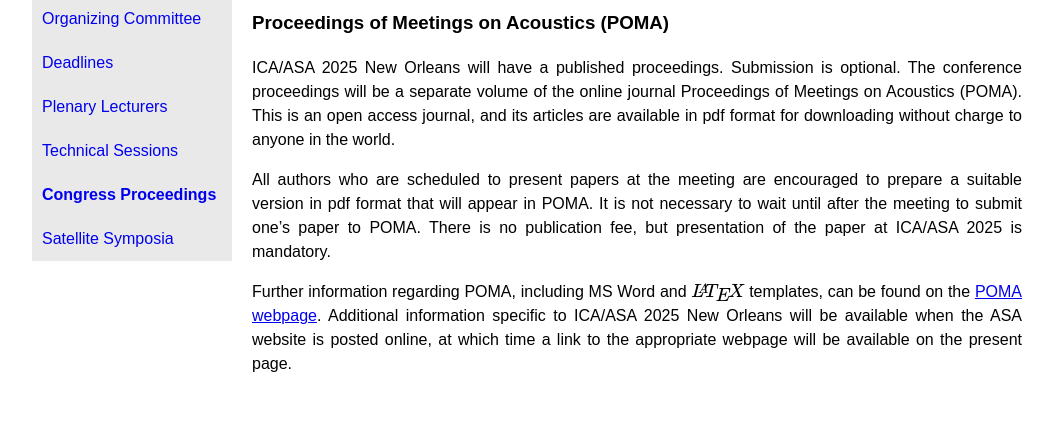
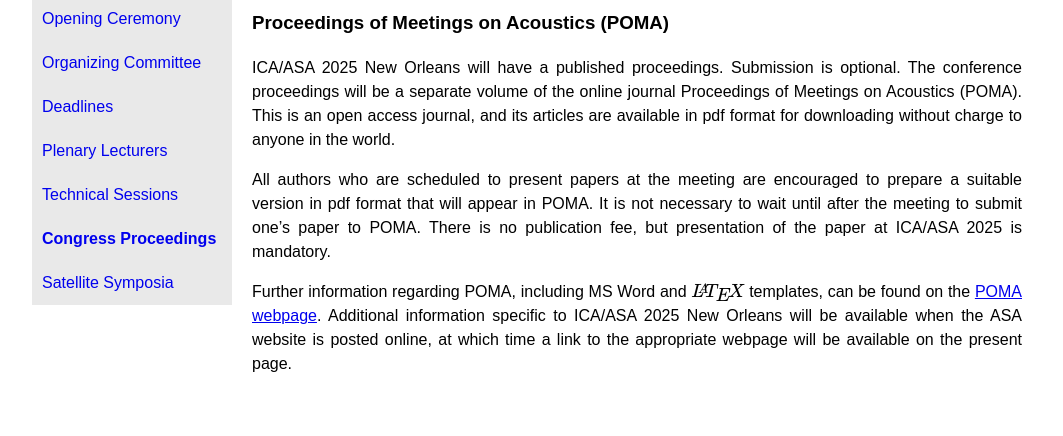
Before and after one commit to chiragokani/ica2025neworleans, a plain HTML site: page proceedings.html in a window 1280 px wide. Shown: the part 371-807 px from the top of the page, without its empty margins (108-1171 px from the left). Drawn offline with nearby package versions, Linux system fonts and the light colour scheme.

Commit message:
Update proceedings.html

```diff
--- a/proceedings.html
+++ b/proceedings.html
@@ -56,6 +56,7 @@
 
 <div class="sidenav">
 <a href="index.html">ICA 2025 New Orleans</a>
+<a href="opening.html">Opening Ceremony</a>
 <a href="committee.html">Organizing Committee</a>
 <a href="deadlines.html">Deadlines</a>
 <a href="plenary.html">Plenary Lecturers</a>
```
